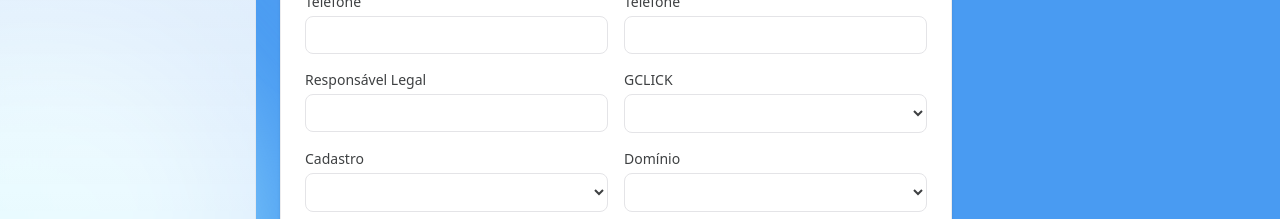
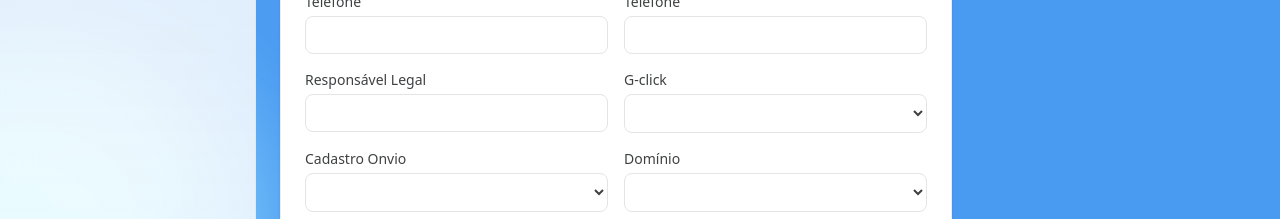
Before and after one commit to PriscilaCristina1/Projetos_Gtcon, a Next.js app in the folder web/: page /clientes/novo in a window 1280 px wide. Shown: the part 524-743 px from the top of the page. Built offline with nearby package versions, Linux system fonts and the light colour scheme.

Commit message:
feat: rename Cadastro label to Cadastro Onvio and GCLICK to G-click

```diff
--- a/web/src/app/clientes/novo/page.tsx
+++ b/web/src/app/clientes/novo/page.tsx
@@ -192,7 +192,7 @@ export default function NovoClientePage() {
             />
           </div>
           <div>
-            <label className="block text-sm font-medium mb-1">GCLICK</label>
+            <label className="block text-sm font-medium mb-1">G-click</label>
             <select
               name="gclick"
               value={form.gclick}
@@ -204,7 +204,7 @@ export default function NovoClientePage() {
             </select>
           </div>
           <div>
-            <label className="block text-sm font-medium mb-1">Cadastro</label>
+            <label className="block text-sm font-medium mb-1">Cadastro Onvio</label>
             <select
               name="cadastro"
               value={form.cadastro}
--- a/web/src/app/clientes/page.tsx
+++ b/web/src/app/clientes/page.tsx
@@ -94,7 +94,7 @@ export default function ClientesPage() {
                 <th className="text-left py-3 px-4 font-medium">Grupo</th>
                 <th className="text-left py-3 px-4 font-medium">Tributação</th>
                 <th className="text-left py-3 px-4 font-medium">Entrada</th>
-                <th className="text-left py-3 px-4 font-medium">GCLICK</th>
+                <th className="text-left py-3 px-4 font-medium">G-click</th>
                 <th className="text-left py-3 px-4 font-medium">Domínio</th>
                 <th className="w-24" />
               </tr>
--- a/web/src/components/pages/cliente-detail.tsx
+++ b/web/src/components/pages/cliente-detail.tsx
@@ -37,7 +37,7 @@ export function ClienteDetail() {
     { id: "tributacao", label: "Tributação", value: normalizeTributacao(client.tributacao) },
     { id: "ramo", label: "Ramo", value: client.ramo },
     { id: "entrada", label: "Entrada", value: formatDate(client.entrada) },
-    { id: "gclick", label: "GCLICK", value: client.gclick },
+    { id: "gclick", label: "G-click", value: client.gclick },
     { id: "dominio", label: "Domínio", value: client.dominio },
     { id: "xmlSaida", label: "XML Saída", value: client.xmlSaida },
     { id: "email", label: "E-mail", value: client.email },
@@ -45,9 +45,9 @@ export function ClienteDetail() {
     { id: "telefone", label: "Telefone", value: client.telefone },
     { id: "telefone2", label: "Telefone", value: client.telefone2 },
     { id: "responsavel", label: "Responsável Legal", value: client.responsavel },
-    { id: "cadastro", label: "Cadastro", value: client.cadastro },
+    { id: "cadastro", label: "Cadastro Onvio", value: client.cadastro },
     { id: "observacoes", label: "Observações", value: client.observacoes },
-    { id: "perfilGclick", label: "Perfil GCLICK", value: client.perfilGclick },
+    { id: "perfilGclick", label: "Perfil G-click", value: client.perfilGclick },
     { id: "mesReferencia", label: "Mês Ref.", value: client.mesReferencia },
   ]
 
--- a/web/src/components/pages/cliente-edit.tsx
+++ b/web/src/components/pages/cliente-edit.tsx
@@ -219,7 +219,7 @@ export function ClienteEdit() {
             />
           </div>
           <div>
-            <label className="block text-sm font-medium mb-1">GCLICK</label>
+            <label className="block text-sm font-medium mb-1">G-click</label>
             <select
               name="gclick"
               value={form.gclick}
@@ -231,7 +231,7 @@ export function ClienteEdit() {
             </select>
           </div>
           <div>
-            <label className="block text-sm font-medium mb-1">Cadastro</label>
+            <label className="block text-sm font-medium mb-1">Cadastro Onvio</label>
             <select
               name="cadastro"
               value={form.cadastro}
```
